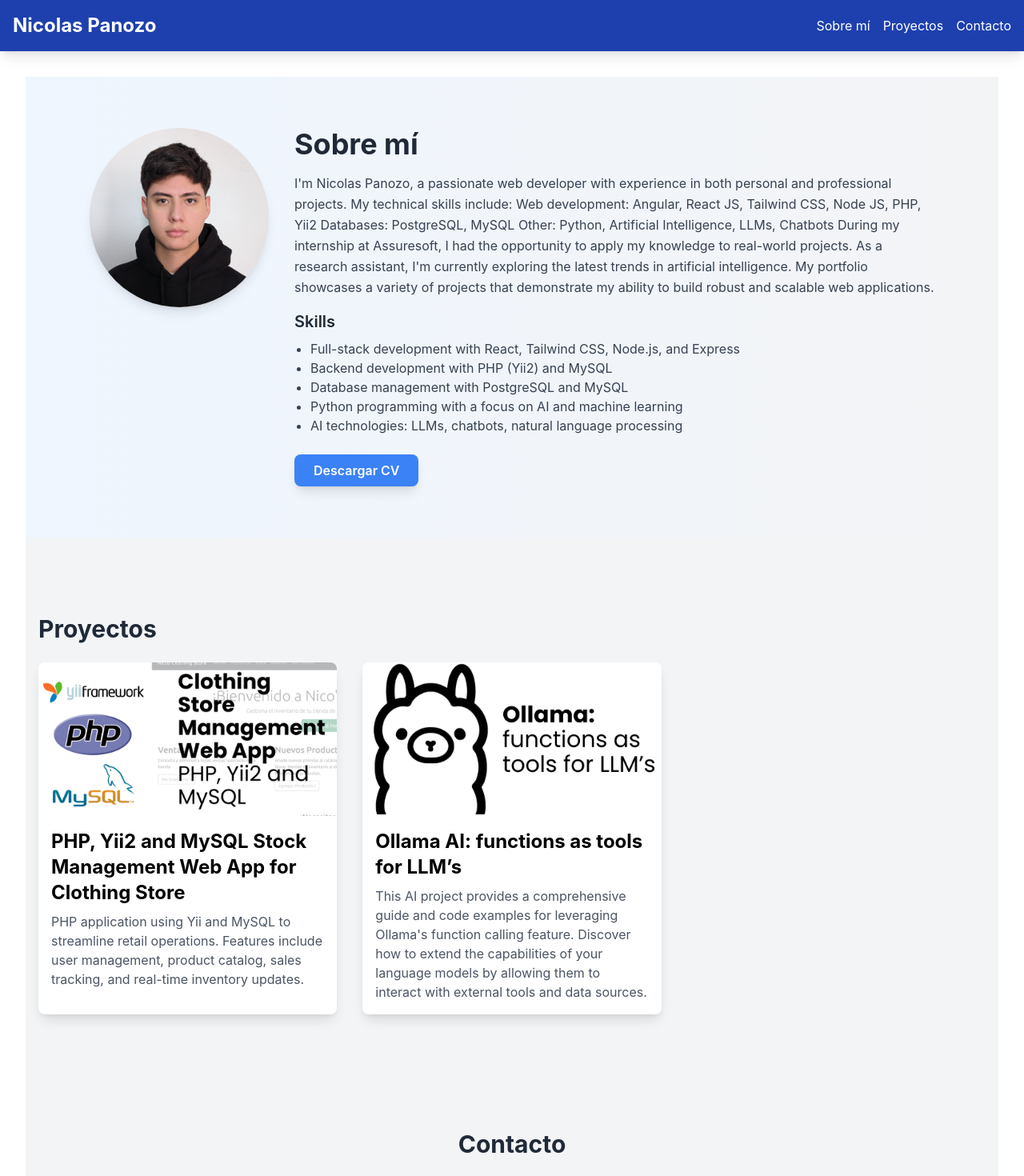
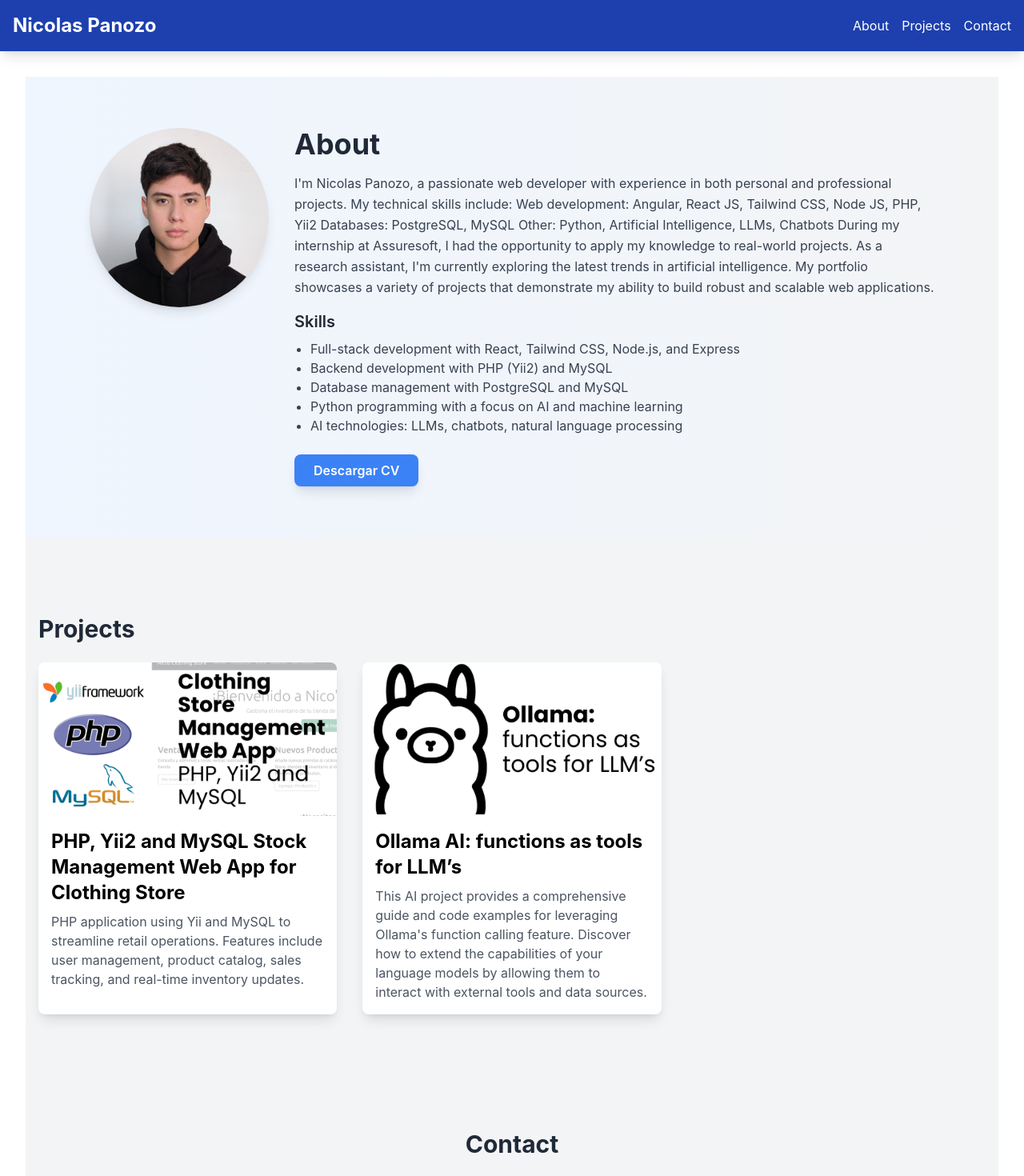
Before and after one commit to nicopanozo/portfolio-react, a React (Create React App) app in the folder frontend/: page / in a window 1280 px wide. Shown: the top 1470 px of the page at 80% size. Built offline with nearby package versions, Linux system fonts and the light colour scheme.

Commit message:
Changed spanish section titles to english.

```diff
--- a/frontend/src/components/About.jsx
+++ b/frontend/src/components/About.jsx
@@ -26,7 +26,7 @@ const About = () => {
 
           {/* Columna de Texto */}
           <div>
-            <h2 className="text-4xl font-bold text-gray-800 mb-4">Sobre mí</h2>
+            <h2 className="text-4xl font-bold text-gray-800 mb-4">About</h2>
             <p className="text-gray-700 leading-relaxed mb-4">
             I'm Nicolas Panozo, a passionate web developer with experience in both personal and professional projects. My technical skills include:
 
--- a/frontend/src/components/ContactInfo.jsx
+++ b/frontend/src/components/ContactInfo.jsx
@@ -6,8 +6,8 @@ const ContactInfo = () => {
   return (
     <section id="contact" className="py-12 bg-gray-100">
       <div className="container mx-auto px-4 text-center">
-        <h2 className="text-3xl font-bold text-gray-800 mb-6">Contacto</h2>
-        <p className="text-gray-700 mb-4">¡Conecta conmigo en las siguientes plataformas!</p>
+        <h2 className="text-3xl font-bold text-gray-800 mb-6">Contact</h2>
+        <p className="text-gray-700 mb-4">Get in touch with me on:</p>
         <div className="flex justify-center space-x-8">
           <a href="https://linkedin.com/in/nicolas-panozo" target="_blank" rel="noopener noreferrer" className="text-gray-700 hover:text-blue-700 transition duration-300">
             <FaLinkedin size={40} />
--- a/frontend/src/components/Header.jsx
+++ b/frontend/src/components/Header.jsx
@@ -7,9 +7,9 @@ const Header = () => {
       <div className="container mx-auto flex justify-between items-center">
         <h1 className="text-white text-2xl font-bold">Nicolas Panozo</h1>
         <nav className="space-x-4">
-          <a href="#about" className="text-white hover:text-blue-300">Sobre mí</a>
-          <a href="#projects" className="text-white hover:text-blue-300">Proyectos</a>
-          <a href="#contact" className="text-white hover:text-blue-300">Contacto</a>
+          <a href="#about" className="text-white hover:text-blue-300">About</a>
+          <a href="#projects" className="text-white hover:text-blue-300">Projects</a>
+          <a href="#contact" className="text-white hover:text-blue-300">Contact</a>
         </nav>
       </div>
     </header>
--- a/frontend/src/components/Projects.jsx
+++ b/frontend/src/components/Projects.jsx
@@ -17,7 +17,7 @@ const Projects = () => {
     >
     <section id="projects" className="py-12 bg-gray-100">
       <div className="container mx-auto px-4">
-        <h2 className="text-3xl font-bold text-gray-800 mb-6">Proyectos</h2>
+        <h2 className="text-3xl font-bold text-gray-800 mb-6">Projects</h2>
         <div className="grid grid-cols-1 md:grid-cols-2 lg:grid-cols-3 gap-8">
           <ProjectCard
             title="PHP, Yii2 and MySQL Stock Management Web App for Clothing Store"
```
